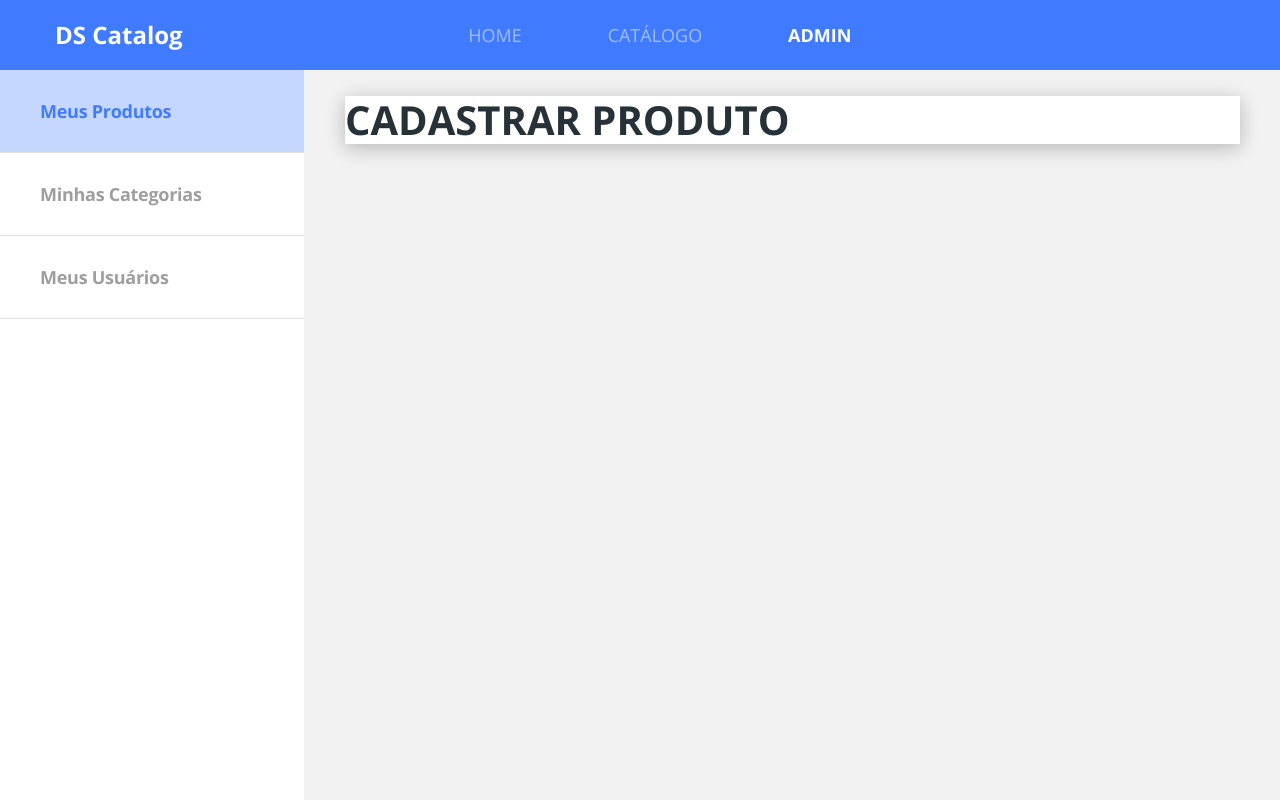
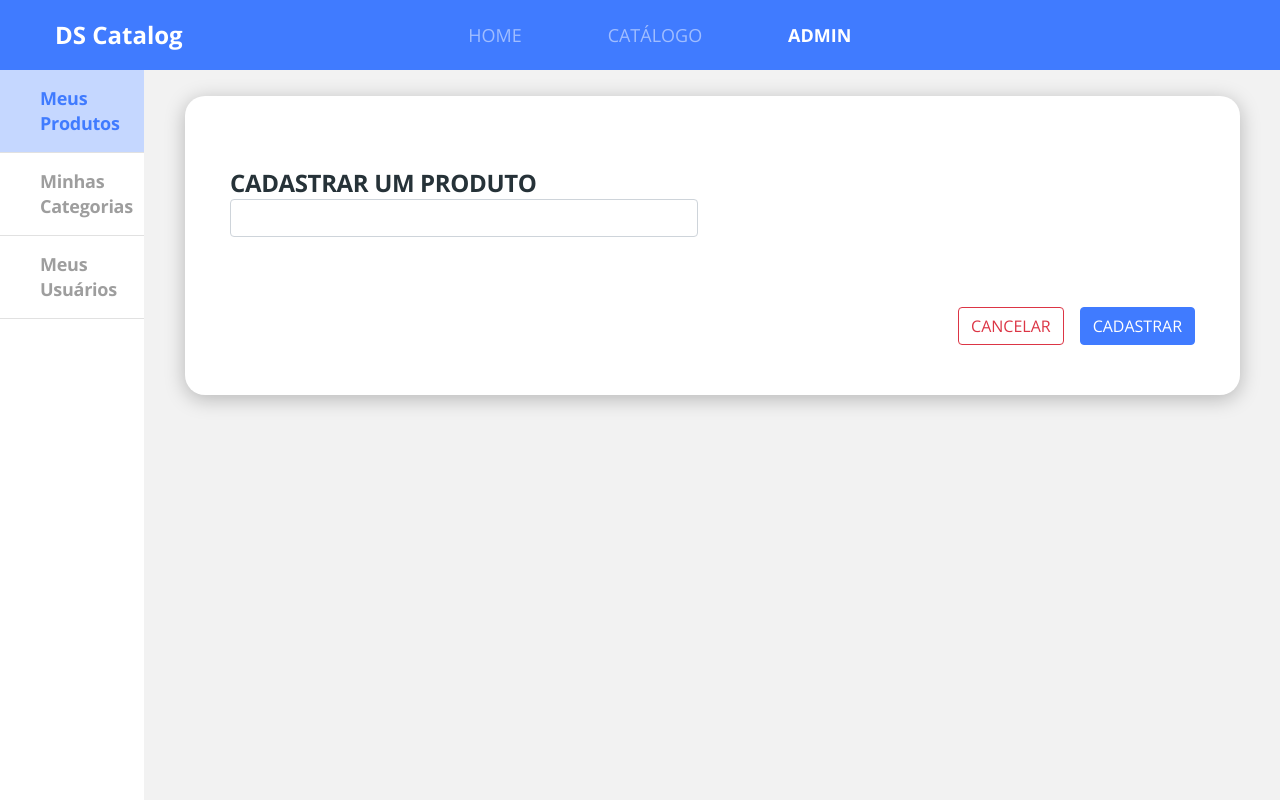
Before and after one commit to kleberlimaGit/dscatalog-bootcamp, a React (Create React App) app in the folder front-web/: page /admin/products/create in a window 1280 px wide. Built offline with nearby package versions, Linux system fonts and the light colour scheme.

Commit message:
Estrutura do base form admin

```diff
--- a/front-web/src/pages/Admin/components/BaseForm/index.tsx
+++ b/front-web/src/pages/Admin/components/BaseForm/index.tsx
@@ -1,11 +1,30 @@
 import React from 'react';
+import { useHistory } from 'react-router-dom';
 import './styles.scss'
-const BaseForm = () => {
+
+type Props = {
+    title:string;
+    children:React.ReactNode;
+}
+const BaseForm = ( {title, children}:Props) => {
+    const history = useHistory();
+    const handleCancel = () => {
+        history.push('../')
+    }
+
     return (
         <div className="admin-base-form card-base">
             <h1 className="base-form-title">
-                CADASTRAR PRODUTO
+                {title}
             </h1>
+            {children}
+            <div className="base-form-actions">
+                <button className="btn btn-outline-danger border-radius-10 mr-3" onClick={handleCancel}>
+                    CANCELAR
+                </button>
+
+                <button className="btn btn-primary border-radius-10">CADASTRAR</button>
+            </div>
         </div>
 
     );
--- a/front-web/src/pages/Admin/components/BaseForm/styles.scss
+++ b/front-web/src/pages/Admin/components/BaseForm/styles.scss
@@ -0,0 +1,16 @@
+.admin-base-form{
+    padding: 70px 45px 50px 45px;
+    border-radius: 20px;
+    width: 1055px;
+}
+.base-form-title{
+    font-size: 24px;
+    line-height: 33px;
+    color: #263238;
+    letter-spacing: -0.015em;
+    text-transform: uppercase;
+}
+.base-form-actions{
+    margin-top: 70px;
+    text-align: right;
+}
--- a/front-web/src/pages/Admin/components/Products/Form/index.tsx
+++ b/front-web/src/pages/Admin/components/Products/Form/index.tsx
@@ -4,7 +4,13 @@
 
 const Form = () => {
     return (
-        <BaseForm/>
+        <BaseForm title="cadastrar um produto">
+            <div className="row">
+                <div className="col-6">
+                    <input type="text" className="form-control"/>
+                </div>
+            </div>
+        </BaseForm>
     )
 }
 
```
